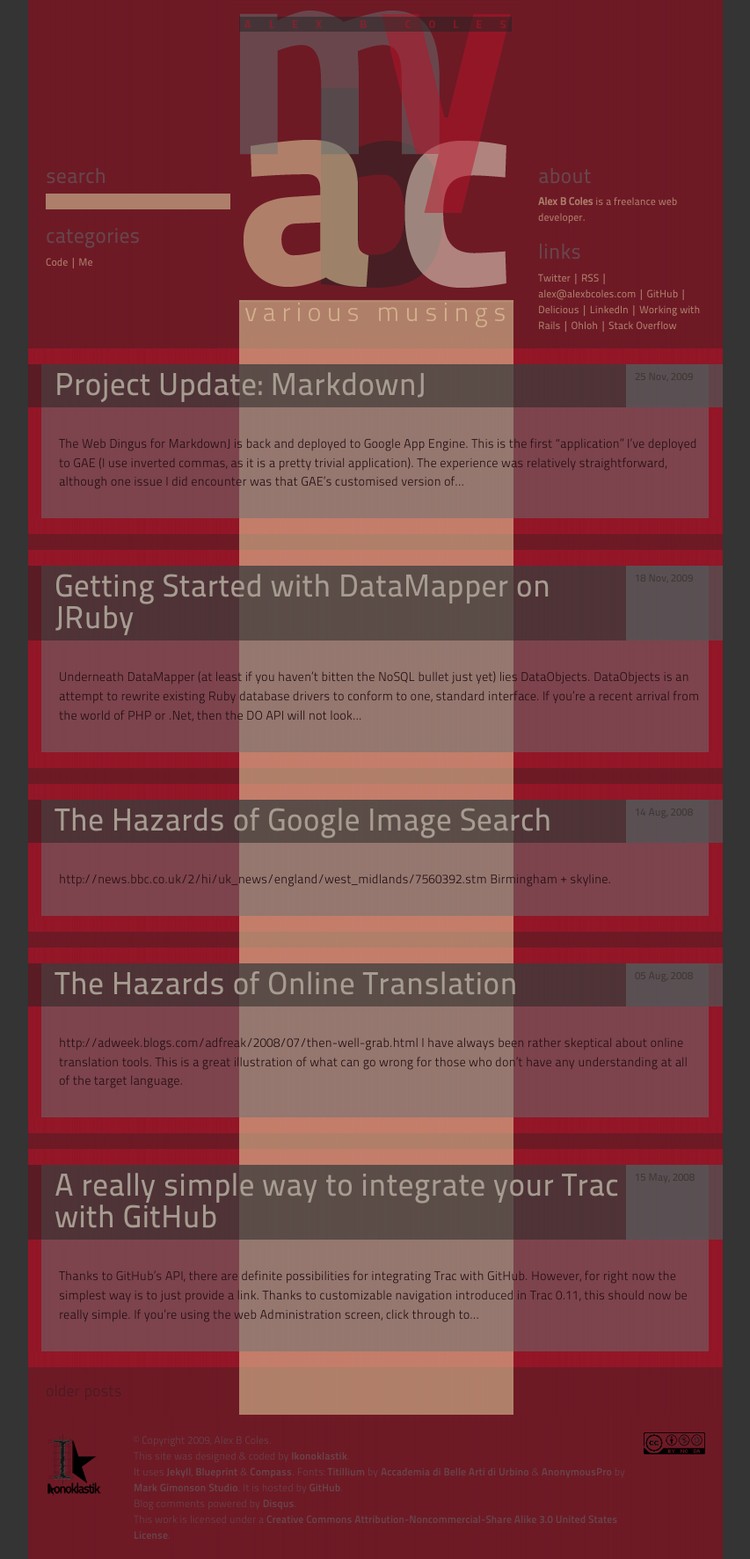
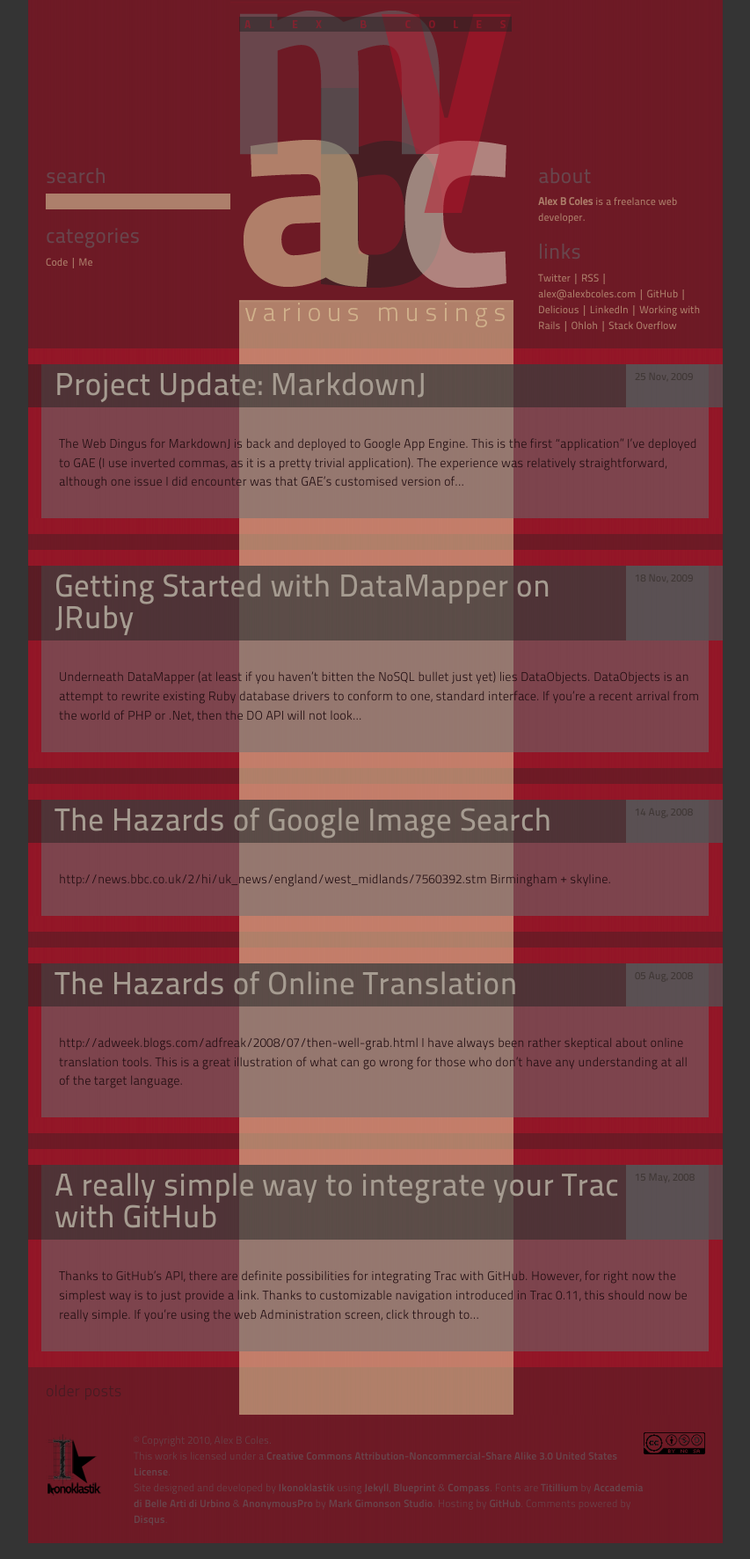
Before and after one commit to myabc/myabc.github.com, a Jekyll site: the page built from index.html, in a window 1280 px wide. Shown: the whole page at 88% size, without its empty margins (208-1061 px from the left). Built offline with Jekyll 4.4.1, drawn with Linux system fonts in a browser that asks for light colours; nearby versions of some CDN libraries; the list of posts is cut into pages by our own code.

Commit message:
Update copyright, tighten up footer text
Signed-off-by: Alex Coles <alex@alexcolesportfolio.com>

```diff
--- a/_includes/footer.html
+++ b/_includes/footer.html
@@ -4,13 +4,21 @@
   </div>
   <div id="footer-text">
   <p>
-    &copy; Copyright 2009, Alex B Coles. <br/>
-    This site was designed &amp; coded by <a href="http://ikonoklastik.com">Ikonoklastik</a>.<br/>
-    It uses <a href="http://github.com/mojombo/jekyll">Jekyll</a>, <a href="http://www.blueprintcss.org/">Blueprint</a> &amp; <a href="http://wiki.github.com/chriseppstein/compass">Compass</a>.
-    Fonts: <a href="http://www.campivisivi.net/titillium/">Titillium</a> by <a href="http://www.accademiadiurbino.it">Accademia di Belle Arti di Urbino</a> &amp; <a href="http://www.ms-studio.com/FontSales/anonymouspro.html">AnonymousPro</a> by <a href="http://www.ms-studio.com">Mark Gimonson Studio</a>.
-    It is hosted by <a href="http://github.com">GitHub</a>.<br/>
-    Blog comments powered by <a href="http://disqus.com">Disqus</a>.<br/>
+    © Copyright {{ site.time | date: "%Y" }}, Alex B Coles.<br/>
     This work is licensed under a <a rel="license" href="http://creativecommons.org/licenses/by-nc-sa/3.0/us/">Creative Commons Attribution-Noncommercial-Share Alike 3.0 United States License</a>.<br/>
+
+    Site designed and developed by <a href="http://ikonoklastik.com">Ikonoklastik</a>
+    using <a href="http://github.com/mojombo/jekyll">Jekyll</a>,
+    <a href="http://www.blueprintcss.org/">Blueprint</a> &amp;
+    <a href="http://wiki.github.com/chriseppstein/compass">Compass</a>.
+
+    Fonts are <a href="http://www.campivisivi.net/titillium/">Titillium</a> by
+    <a href="http://www.accademiadiurbino.it">Accademia di Belle Arti di Urbino</a>
+    &amp; <a href="http://www.ms-studio.com/FontSales/anonymouspro.html">AnonymousPro</a>
+    by <a href="http://www.ms-studio.com">Mark Gimonson Studio</a>.
+
+    Hosting by <a href="http://github.com">GitHub</a>.
+    Comments powered by <a href="http://disqus.com">Disqus</a>.<br/>
     <br/>
   </p>
   </div>
```
